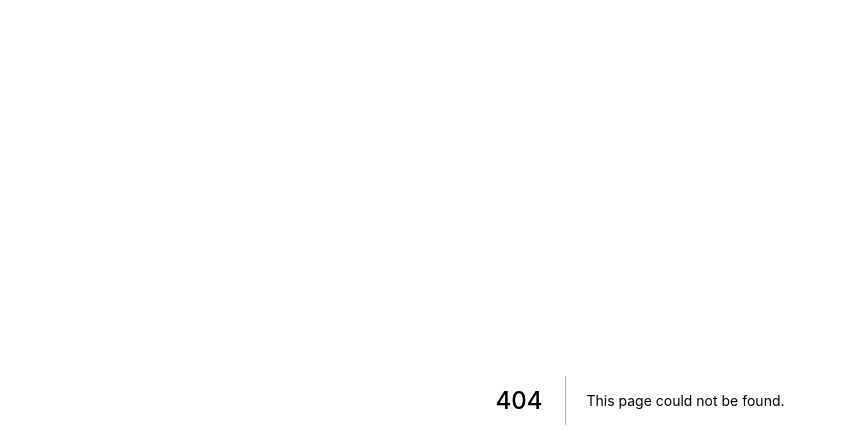
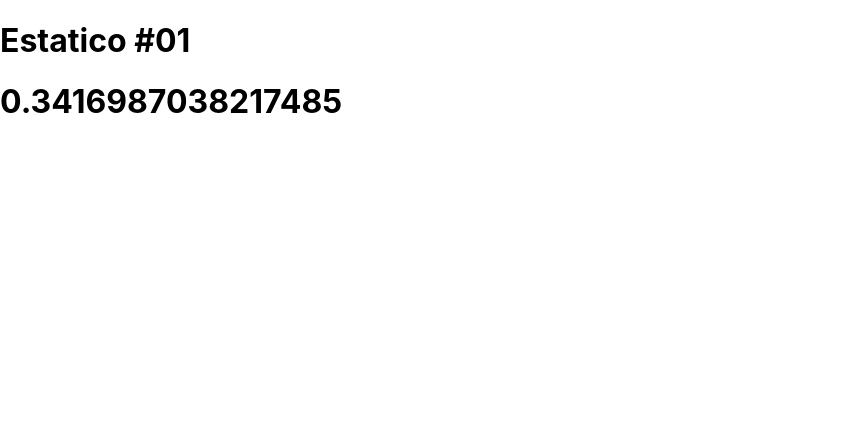
Before and after one commit to AbiezerSidonioJoseOdanacaJunior/renderizacao, a Next.js app: page /estatico1 in a window 1280 px wide. Before the commit this address had no page. Shown: the top 448 px of the page, without its empty margins (0-846 px from the left). Built offline with nearby package versions, Linux system fonts and the light colour scheme.

Commit message:
Componente estatico

```diff
--- /dev/null
+++ b/pages/estatico1.jsx
@@ -0,0 +1,8 @@
+export default function Estatico1(){
+    return (
+        <div>
+            <h1>Estatico #01</h1>
+            <h1>{Math.random()}</h1>
+        </div>
+    )
+}
```
